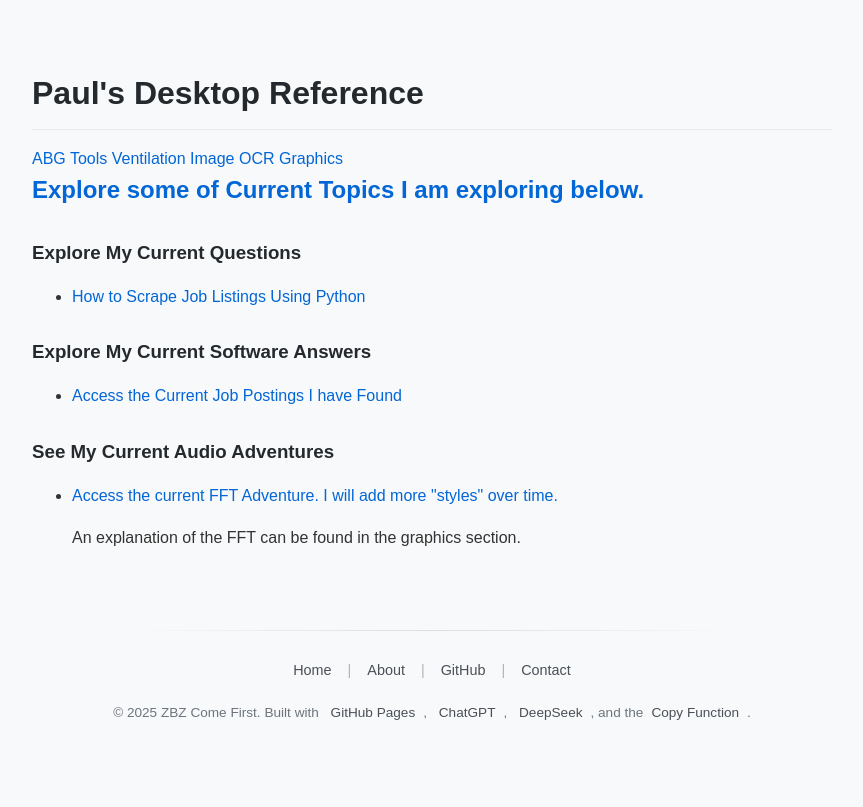
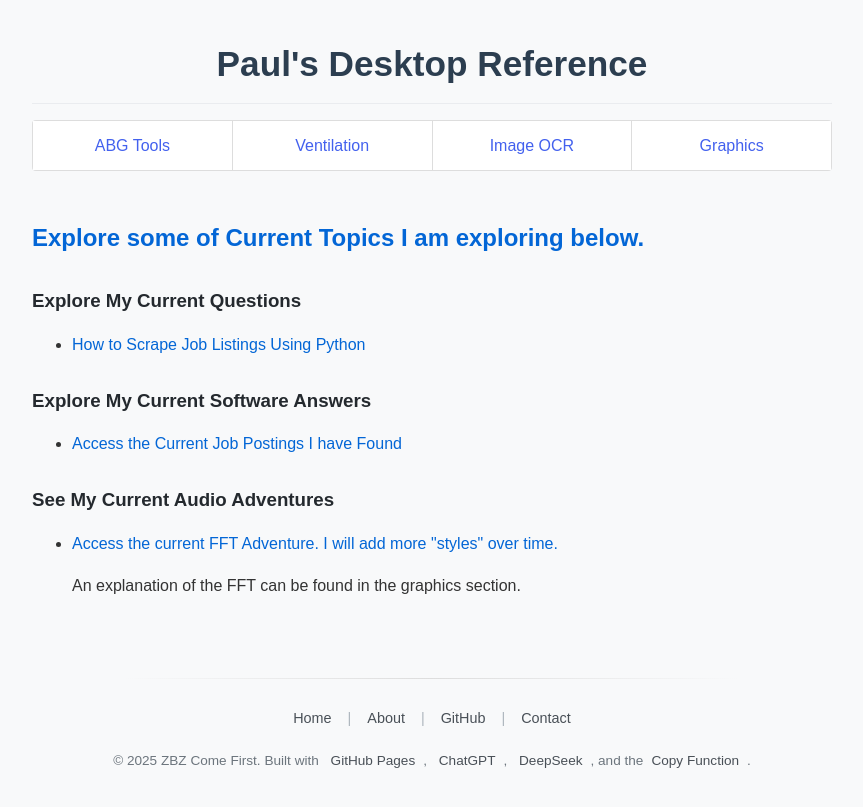
Before and after one commit to ZBZFirst/info, a Jekyll site: the page built from index.md, in a window 1280 px wide. Shown: the top 807 px of the page, without its empty margins (208-1071 px from the left). Built offline with Jekyll 4.4.1, drawn with Linux system fonts in a browser that asks for light colours.

Commit message:
Update header.html

```diff
--- a/_includes/header.html
+++ b/_includes/header.html
@@ -12,4 +12,4 @@
     </div>
   </nav>
 </header>
-<link rel="stylesheet" href="/info/_css/defaultpage.css">
+<link rel="stylesheet" href="/info/_css/header.css">
```
